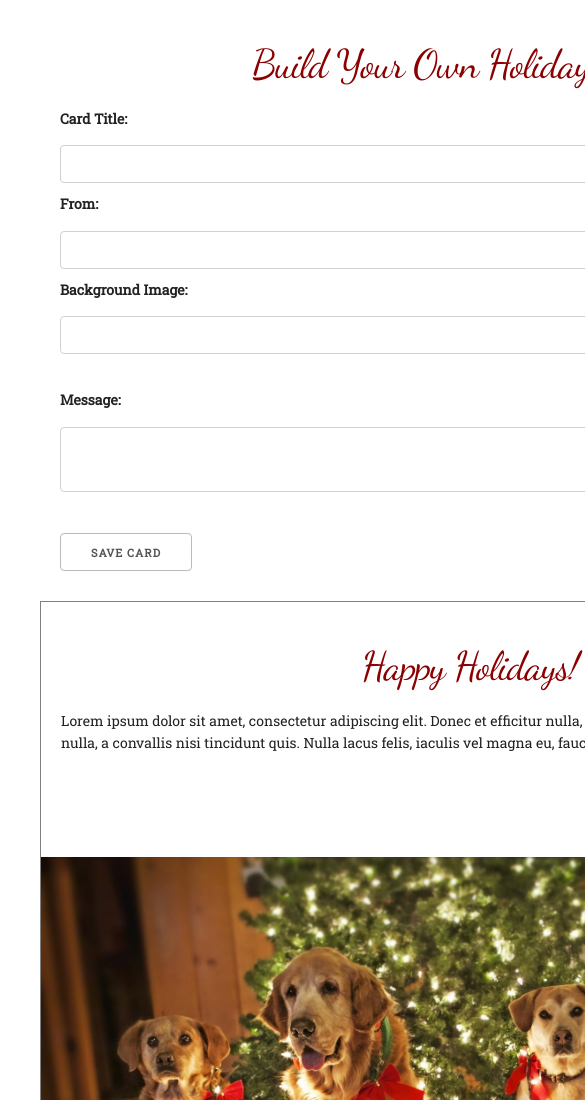
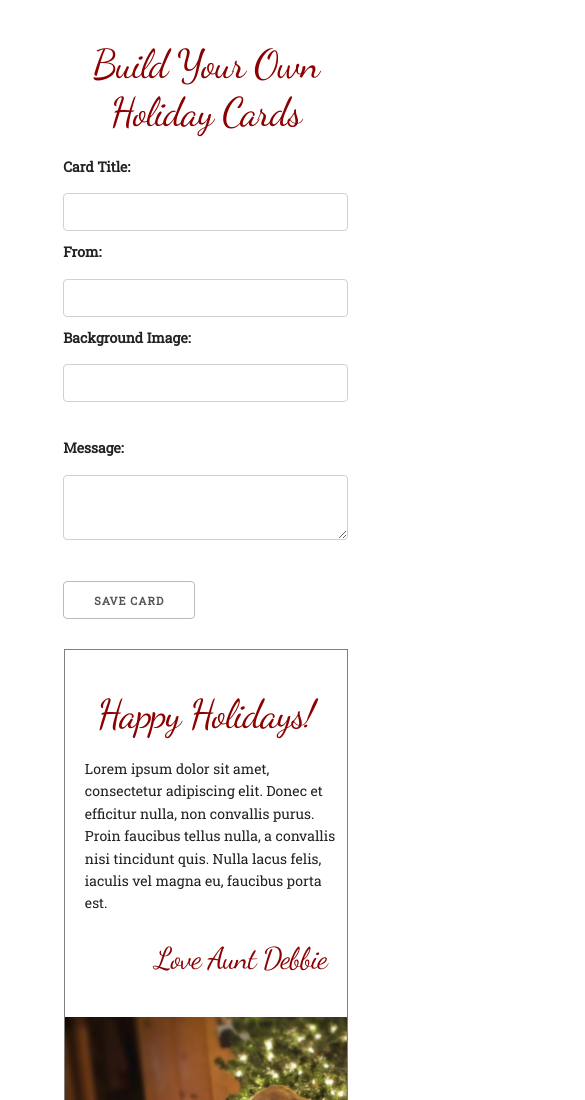
Before and after one commit to drhaliburton/card-generator, a plain HTML site: page index.html in a window 390 px wide. Shown: the top 1100 px of the page, 585 px wide, since content can reach past the window. Drawn offline with nearby package versions, Linux system fonts and the light colour scheme.

Commit message:
Fixed for basic responsiveness

```diff
--- a/css/card.css
+++ b/css/card.css
@@ -26,9 +26,9 @@ p {
 
 
 .text-container {
-  padding: 4rem 0 2rem 1rem;
+  padding: 4rem 1rem 2rem 1rem;
   max-height: 400px;
-  overflow: hidden;
+  overflow: scroll;
 }
 
 #card-from {
--- a/css/main.css
+++ b/css/main.css
@@ -3,15 +3,15 @@
 body {
     margin: auto;
     padding: 4rem;
-    width: 850px;
+    width: 85%;
     font-family: 'Roboto Slab', serif;
     font-size: 14px;
 }
 
 #card-container {
     margin: auto;
-    max-width: 850px;
-    min-height: 400px;
+    width: 85%;
+    height: 40%;
     border: 1px solid grey;
 }
 
@@ -20,7 +20,7 @@ h1 {
 }
 
 .form-container {
-    margin: 2rem;
+    margin: 2rem 7%;
 }
 
 input, textarea {
```
